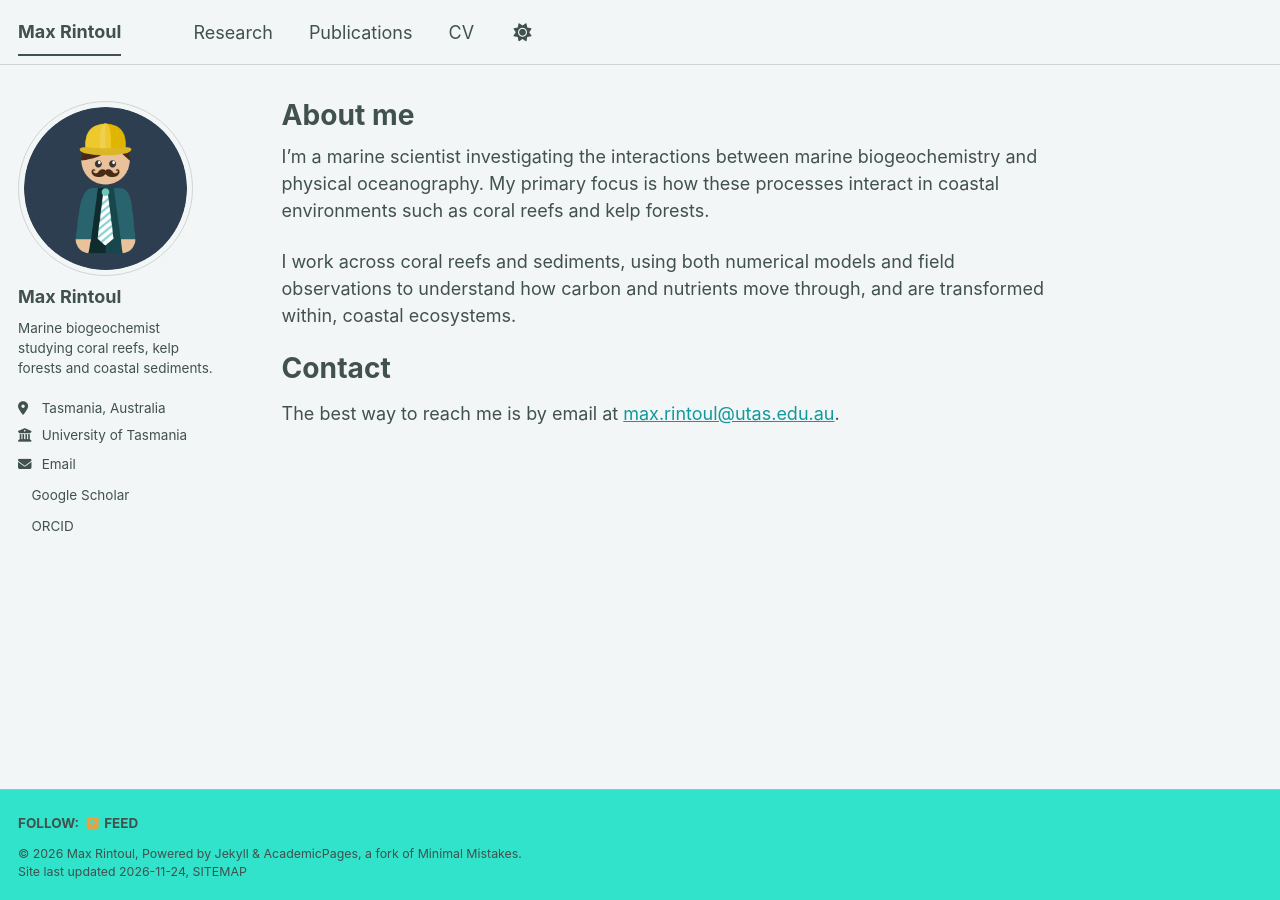
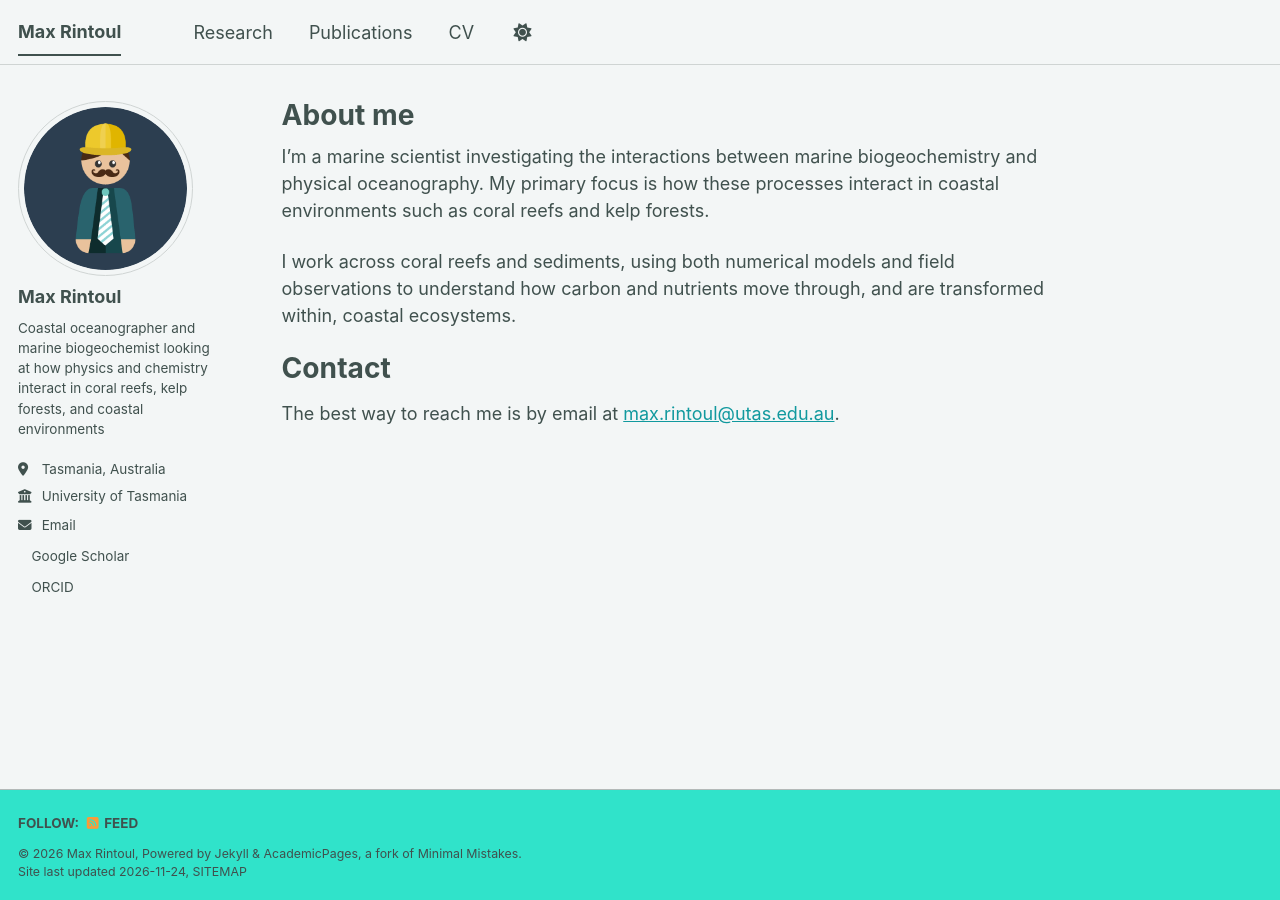
Before and after one commit to maxrintoul/maxrintoul.github.io, a Jekyll site: the page built from _pages/about.md, in a window 1280 px wide. Built offline with Jekyll 4.4.1, drawn with Linux system fonts in a browser that asks for light colours; a style sheet for code colours, icons or effects is not loaded.

Commit message:
Update sidebar bio
Co-Authored-By: Claude Opus 5.5 <noreply@anthropic.com>

```diff
--- a/_config.yml
+++ b/_config.yml
@@ -26,7 +26,7 @@ author:
   avatar           : "profile.png"
   name             : "Max Rintoul"
   pronouns         : # example: "she/her"
-  bio              : "Marine biogeochemist studying coral reefs, kelp forests and coastal sediments."
+  bio              : "Coastal oceanographer and marine biogeochemist looking at how physics and chemistry interact in coral reefs, kelp forests, and coastal environments"
   location         : "Tasmania, Australia"
   employer         : "University of Tasmania"
   uri              : # URL
```
